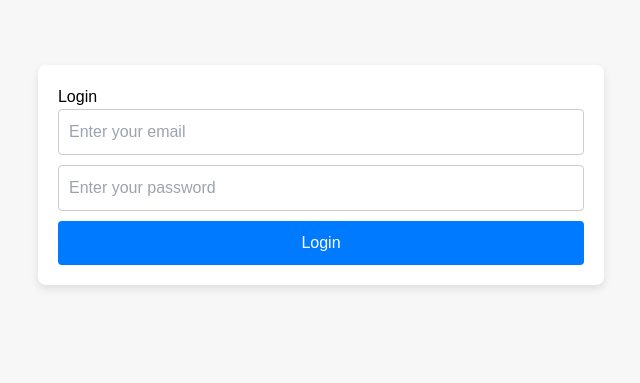
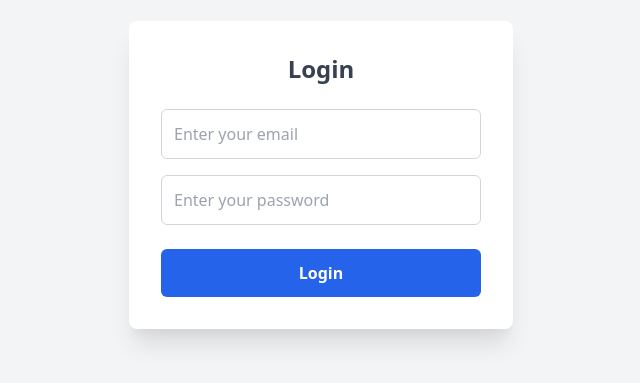
Before and after one commit to sithija2006/Chat_App, a plain HTML site: page index.html in a window 1280 px wide. Shown: the part 225-608 px from the top of the page, without its empty margins (319-959 px from the left). Drawn offline with nearby package versions, Linux system fonts and the light colour scheme.

Commit message:
Update index.html

```diff
--- a/index.html
+++ b/index.html
@@ -9,55 +9,25 @@
     <script src="https://www.gstatic.com/firebasejs/8.9.1/firebase-auth.js"></script>
     <script src="https://www.gstatic.com/firebasejs/8.9.1/firebase-firestore.js"></script>
     <link href="https://unpkg.com/tailwindcss@^1.0/dist/tailwind.min.css" rel="stylesheet">
-    <style>
-        body {
-            font-family: Arial, sans-serif;
-            background-color: #f7f7f7;
-            display: flex;
-            justify-content: center;
-            align-items: center;
-            height: 100vh;
-        }
-
-        .login-form {
-            background-color: white;
-            padding: 20px;
-            border-radius: 8px;
-            box-shadow: 0 4px 8px rgba(0, 0, 0, 0.1);
-        }
-
-        input {
-            width: 100%;
-            padding: 10px;
-            margin-bottom: 10px;
-            border-radius: 4px;
-            border: 1px solid #ccc;
-        }
-
-        button {
-            width: 100%;
-            padding: 10px;
-            background-color: #007bff;
-            color: white;
-            border: none;
-            border-radius: 4px;
-            cursor: pointer;
-        }
-
-        button:hover {
-            background-color: #0056b3;
-        }
-    </style>
 </head>
 
-<body>
+<body class="bg-gray-100 flex justify-center items-center h-screen">
 
-    <div class="login-form">
-        <h2>Login</h2>
+    <div class="bg-white p-8 rounded-lg shadow-xl w-96">
+        <h2 class="text-2xl font-semibold text-center text-gray-700 mb-6">Login</h2>
         <form id="loginForm">
-            <input type="email" id="email" placeholder="Enter your email" required>
-            <input type="password" id="password" placeholder="Enter your password" required>
-            <button type="submit">Login</button>
+            <div class="mb-4">
+                <input type="email" id="email" placeholder="Enter your email" required
+                    class="w-full p-3 border border-gray-300 rounded-md focus:outline-none focus:ring-2 focus:ring-blue-500">
+            </div>
+            <div class="mb-6">
+                <input type="password" id="password" placeholder="Enter your password" required
+                    class="w-full p-3 border border-gray-300 rounded-md focus:outline-none focus:ring-2 focus:ring-blue-500">
+            </div>
+            <button type="submit"
+                class="w-full py-3 bg-blue-600 text-white font-semibold rounded-md hover:bg-blue-700 transition duration-200 ease-in-out">
+                Login
+            </button>
         </form>
     </div>
 
```
